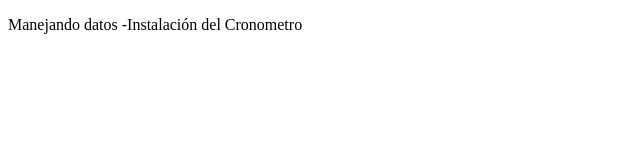
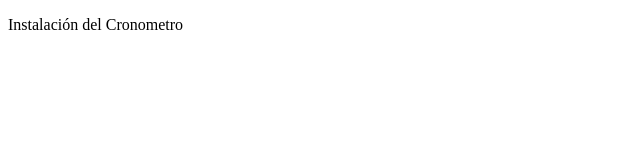
Before and after one commit to andresperezpayeras/andresperezpayeras.github.io, a plain HTML site: page index.html in a window 1280 px wide. Shown: the whole page, without its empty margins (0-640 px from the left). Drawn offline with Linux system fonts and the light colour scheme.

Commit message:
busco que se vea el icono
icono al instalar

```diff
--- a/index.html
+++ b/index.html
@@ -1,12 +1,12 @@
 <!DOCTYPE html>
 <html>
 <head>
-<title>Manejando datos - Instalando Cronometro</title>
+<title>Instalando Cronometro</title>
 <meta charset="UTF-8">
 </head>
 
 <body>
-<p>Manejando datos -Instalación del Cronometro</p>
+<p>Instalación del Cronometro</p>
 
 <script>
 (function() {
```
Also changed, not shown: icons/img-16.png (added), icons/img-256.png (added), icons/img-512.png (added), 1 other file.
